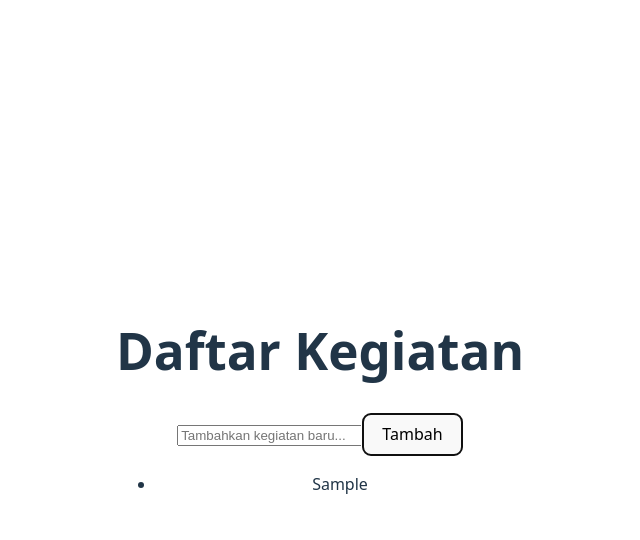
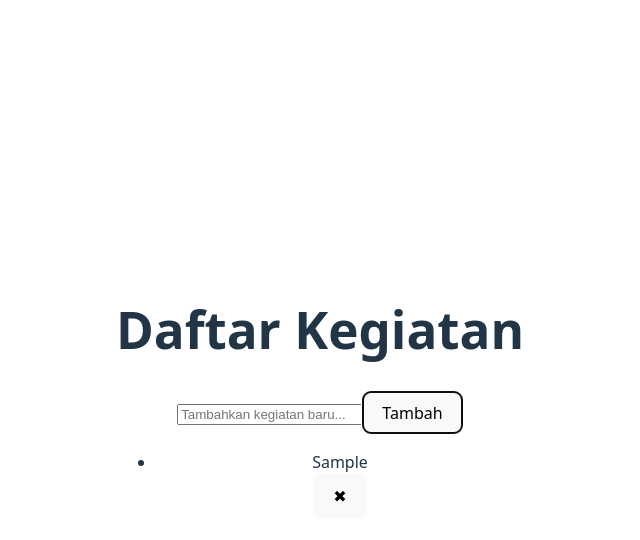
Before and after one commit to adhl04/32-pbk-uts-233510373, a Vue app: page / in a window 1280 px wide. Both pictures are taken after typing "Sample" into the empty fields and a click on the button "Tambah". Shown: the top 540 px of the page, without its empty margins (320-960 px from the left). Built offline with nearby package versions, Linux system fonts and the light colour scheme.

Commit message:
membatalkan atau menghapus kegiatan

```diff
--- a/src/App.vue
+++ b/src/App.vue
@@ -16,6 +16,10 @@ const filteredActivities = computed(() => {
     ? activities.value.filter(activity => !activity.done)
     : activities.value
 })
+
+function removeActivity(index) {
+  activities.value.splice(index, 1)
+}
 </script>
 
 <template>
@@ -29,6 +33,9 @@ const filteredActivities = computed(() => {
     <ul class="activity-list">
       <li v-for="(activity, index) in filteredActivities" :key="index" class="activity-item">
         <span :class="{ done: activity.done }">{{ activity.text }}</span>
+        <div class="actions">
+          <button @click="removeActivity(index)" class="button-small danger">✖</button>
+        </div>
       </li>
     </ul>
   </div>
```
